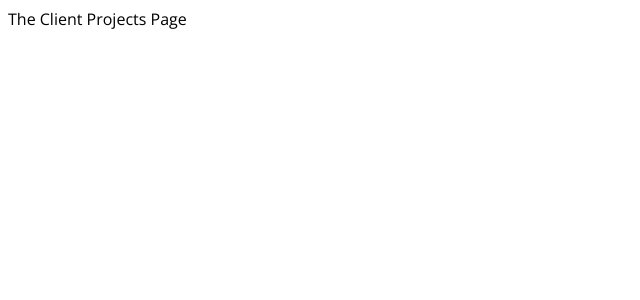
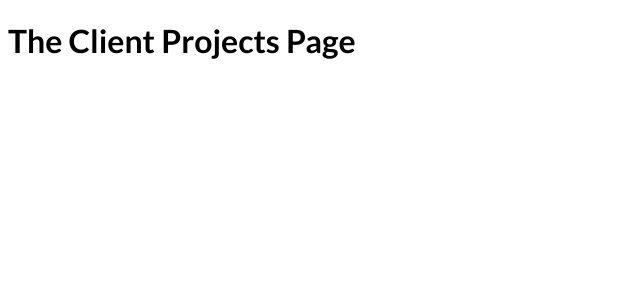
Before and after one commit to dhruv50ae/nextjs-first, a Next.js app: page /clients/1 in a window 1280 px wide. Shown: the top 300 px of the page, without its empty margins (0-640 px from the left). Built offline with nearby package versions, Linux system fonts and the light colour scheme.

Commit message:
Object as link href
The href can be set to double braces which has pathname and query as keys. They are set to /clients/[id] and query is set to {id: client.id}

```diff
--- a/pages/clients/[id]/index.js
+++ b/pages/clients/[id]/index.js
@@ -3,7 +3,11 @@ import { useRouter } from "next/dist/client/router";
 
 const ClientProjectsPage = () => {
   const router = useRouter();
-  return <div>The Client Projects Page</div>;
+  return (
+    <div>
+      <h1>The Client Projects Page</h1>
+    </div>
+  );
 };
 
 export default ClientProjectsPage;
```
Also changed, not shown: pages/clients/index.js (+8 -1 lines).
